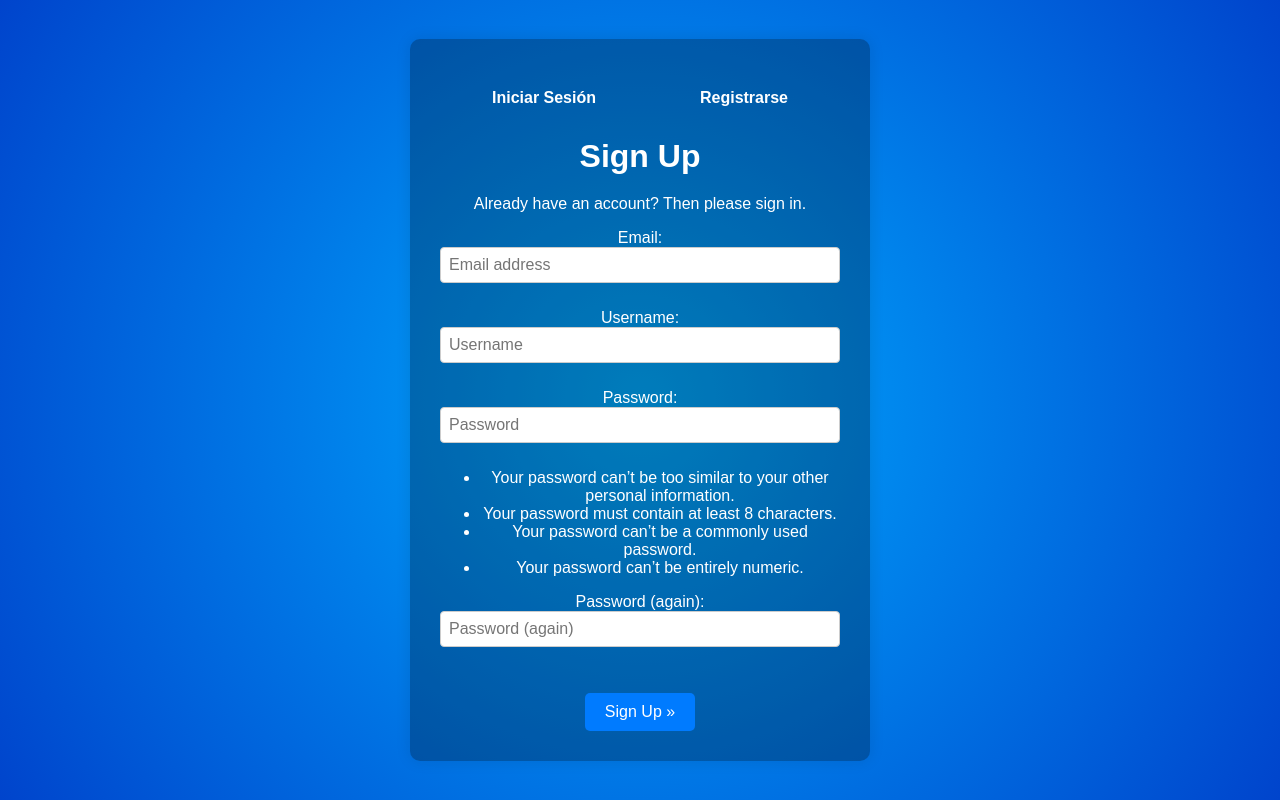
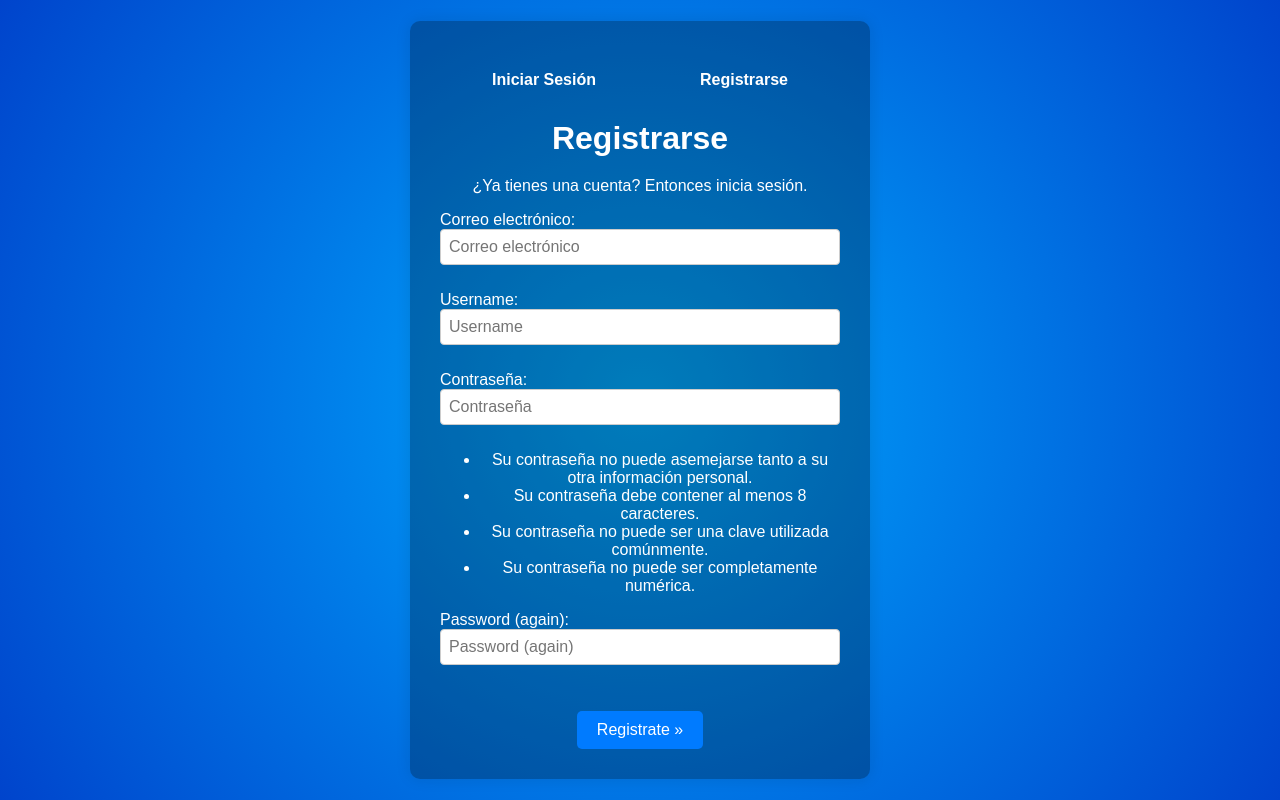
Before and after one commit to Paul-Navarro/proyecto-IIN, a Django app: page /accounts/signup/ in a window 1280 px wide. Run offline with Django 5.2, Linux system fonts and the light colour scheme.

Commit message:
Modicación de estilos e idioma

```diff
--- a/proyecto/proyecto/settings.py
+++ b/proyecto/proyecto/settings.py
@@ -84,7 +84,7 @@ DATABASES = {
         'ENGINE': 'django.db.backends.postgresql',
         'NAME': 'bd_equipo5',
         'USER': 'postgres',
-        'PASSWORD': 'postgres',
+        'PASSWORD': '212612',
         'HOST': 'localhost',
         'PORT': '5432',
     }
@@ -131,7 +131,7 @@ EMAIL_BACKEND = 'django.core.mail.backends.console.EmailBackend'
 # Internationalization
 # https://docs.djangoproject.com/en/5.1/topics/i18n/
 
-LANGUAGE_CODE = 'en-us'
+LANGUAGE_CODE = 'es'
 
 TIME_ZONE = 'UTC'
 
--- a/proyecto/static/css/styles.css
+++ b/proyecto/static/css/styles.css
@@ -166,7 +166,17 @@ input[type="text"]:focus {
     border-color: #007bff;  /* Color de borde cuando está enfocado */
     outline: none;          /* Elimina el contorno por defecto del navegador */
 }
+input[type="checkbox"] {
+    margin: 0;
+    vertical-align: middle;
+}
+label[for="id_remember"] {
+    display: inline-block;
+    vertical-align: middle;
+    margin-left: 5px;
+}
+label{
+    display: flex;
+    text-align: left;
 
-label{
-    display: inline-block;
 }
--- a/proyecto/templates/account/account_inactive.html
+++ b/proyecto/templates/account/account_inactive.html
@@ -2,10 +2,10 @@
 
 {% load i18n %}
 
-{% block head_title %}{% trans "Account Inactive" %}{% endblock %}
+{% block head_title %}{% trans "Cuenta inactiva" %}{% endblock %}
 
 {% block content %}
-<h1>{% trans "Account Inactive" %}</h1>
+<h1>{% trans "Cuenta inactiva" %}</h1>
 
-<p>{% trans "This account is inactive." %}</p>
+<p>{% trans "Esta cuenta se encuentra inactiva." %}</p>
 {% endblock %}
--- a/proyecto/templates/account/base.html
+++ b/proyecto/templates/account/base.html
@@ -16,10 +16,9 @@
       <!-- Mensajes -->
       {% if messages %}
       <div class="messages">
-        <strong>Messages:</strong>
+
         <ul>
-          {% for message in messages %}
-          <li>{{ message }}</li>
+          {% for message in messages %}{{ message }}
           {% endfor %}
         </ul>
       </div>
--- a/proyecto/templates/account/email_confirm.html
+++ b/proyecto/templates/account/email_confirm.html
@@ -3,11 +3,11 @@
 {% load i18n %}
 {% load account %}
 
-{% block head_title %}{% trans "Confirm E-mail Address" %}{% endblock %}
+{% block head_title %}{% trans "Confirmar e-mail" %}{% endblock %}
 
 
 {% block content %}
-<h1>{% trans "Confirm E-mail Address" %}</h1>
+<h1>{% trans "Confirmar correo electrónico" %}</h1>
 
 {% if confirmation %}
 
--- a/proyecto/templates/account/messages/cannot_delete_primary_email.txt
+++ b/proyecto/templates/account/messages/cannot_delete_primary_email.txt
@@ -1,2 +1,2 @@
 {% load i18n %}
-{% blocktrans %}You cannot remove your primary e-mail address ({{email}}).{% endblocktrans %}
+{% blocktrans %}No puedes eliminar tu dirección de correo electrónico principal({{email}}).{% endblocktrans %}
--- a/proyecto/templates/account/messages/email_confirmation_sent.txt
+++ b/proyecto/templates/account/messages/email_confirmation_sent.txt
@@ -1,2 +1,2 @@
 {% load i18n %}
-{% blocktrans %}Confirmation e-mail sent to {{email}}.{% endblocktrans %}
+{% blocktrans %}Confirmación de correo electrónico enviado a {{email}}.{% endblocktrans %}
--- a/proyecto/templates/account/messages/email_confirmed.txt
+++ b/proyecto/templates/account/messages/email_confirmed.txt
@@ -1,2 +1,2 @@
 {% load i18n %}
-{% blocktrans %}You have confirmed {{email}}.{% endblocktrans %}
+{% blocktrans %}Has confirmado {{email}}.{% endblocktrans %}
--- a/proyecto/templates/account/messages/email_deleted.txt
+++ b/proyecto/templates/account/messages/email_deleted.txt
@@ -1,2 +1,2 @@
 {% load i18n %}
-{% blocktrans %}Removed e-mail address {{email}}.{% endblocktrans %}
+{% blocktrans %}Dirección de correo electrónico eliminada {{email}}.{% endblocktrans %}
--- a/proyecto/templates/account/messages/logged_in.txt
+++ b/proyecto/templates/account/messages/logged_in.txt
@@ -1,4 +1,4 @@
 {% load account %}
 {% load i18n %}
 {% user_display user as name %}
-{% blocktrans %}Successfully signed in as {{name}}.{% endblocktrans %}
+{% blocktrans %}Has iniciado sesión correctamente como {{name}}.{% endblocktrans %}
--- a/proyecto/templates/account/messages/logged_out.txt
+++ b/proyecto/templates/account/messages/logged_out.txt
@@ -1,2 +1,2 @@
 {% load i18n %}
-{% blocktrans %}You have signed out.{% endblocktrans %}
+{% blocktrans %}Has cerrado sesión{% endblocktrans %}
--- a/proyecto/templates/account/messages/password_changed.txt
+++ b/proyecto/templates/account/messages/password_changed.txt
@@ -1,2 +1,2 @@
 {% load i18n %}
-{% blocktrans %}Password successfully changed.{% endblocktrans %}
+{% blocktrans %}Contraseña cambiada con éxito.{% endblocktrans %}
--- a/proyecto/templates/account/messages/password_set.txt
+++ b/proyecto/templates/account/messages/password_set.txt
@@ -1,2 +1,2 @@
 {% load i18n %}
-{% blocktrans %}Password successfully set.{% endblocktrans %}
+{% blocktrans %}Contraseña establecida con éxito.{% endblocktrans %}
--- a/proyecto/templates/account/messages/primary_email_set.txt
+++ b/proyecto/templates/account/messages/primary_email_set.txt
@@ -1,2 +1 @@
-{% load i18n %}
-{% blocktrans %}Primary e-mail address set.{% endblocktrans %}
+{% load i18n %}Contraseña establecida con éxito.{% blocktrans %}{% endblocktrans %}
--- a/proyecto/templates/account/messages/unverified_primary_email.txt
+++ b/proyecto/templates/account/messages/unverified_primary_email.txt
@@ -1,2 +1,2 @@
 {% load i18n %}
-{% blocktrans %}Your primary e-mail address must be verified.{% endblocktrans %}
+{% blocktrans %}Tu dirección de correo electrónico principal debe ser verificada.{% endblocktrans %}
--- a/proyecto/templates/account/signup.html
+++ b/proyecto/templates/account/signup.html
@@ -5,9 +5,9 @@
 {% block head_title %}{% trans "Signup" %}{% endblock %}
 
 {% block content %}
-<h1>{% trans "Sign Up" %}</h1>
+<h1>{% trans "Registrarse" %}</h1>
 
-<p>{% blocktrans %}Already have an account? Then please <a href="{{ login_url }}">sign in</a>.{% endblocktrans %}</p>
+<p>{% blocktrans %}¿Ya tienes una cuenta? Entonces <a href="{{ login_url }}">inicia sesión</a>.{% endblocktrans %}</p>
 
 <form class="signup" id="signup_form" method="post" action="{% url 'account_signup' %}">
   {% csrf_token %}
@@ -15,7 +15,7 @@
   {% if redirect_field_value %}
   <input type="hidden" name="{{ redirect_field_name }}" value="{{ redirect_field_value }}" />
   {% endif %}
-  <button type="submit">{% trans "Sign Up" %} &raquo;</button>
+  <button type="submit">{% trans "Registrate" %} &raquo;</button>
 </form>
 
 {% endblock %}
--- a/proyecto/templates/account/verification_sent.html
+++ b/proyecto/templates/account/verification_sent.html
@@ -2,11 +2,11 @@
 
 {% load i18n %}
 
-{% block head_title %}{% trans "Verify Your E-mail Address" %}{% endblock %}
+{% block head_title %}{% trans "Verifica tu dirección de correo electrónico" %}{% endblock %}
 
 {% block content %}
-    <h1>{% trans "Verify Your E-mail Address" %}</h1>
+    <h1>{% trans "Verifica su dirección de correo electrónico" %}</h1>
 
-    <p>{% blocktrans %}We have sent an e-mail to you for verification. Follow the link provided to finalize the signup process. If you do not see the verification e-mail in your main inbox, check your spam folder. Please contact us if you do not receive the verification e-mail within a few minutes.{% endblocktrans %}</p>
+    <p>{% blocktrans %}Le hemos enviado un correo electrónico para su verificación. Siga el enlace proporcionado para finalizar el proceso de registro. Si no ve el correo electrónico de verificación en su bandeja de entrada principal, revisa tu carpeta de spam. Por favor, contáctanos si no recibes el correo de verificación dentro de unos minutos.{% endblocktrans %}</p>
 
 {% endblock %}
```
